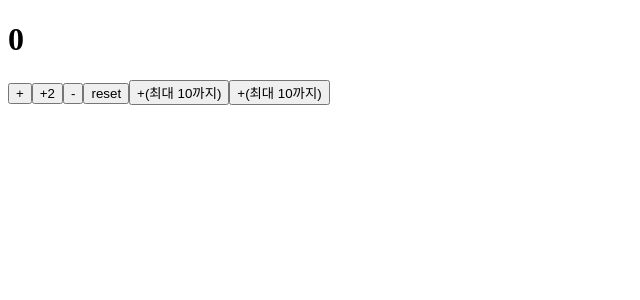
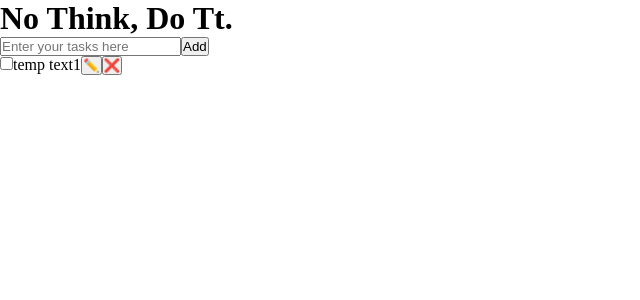
Before and after one commit to GitJiYeon/Programming_study, a React (Vite) app: page / in a window 1280 px wide. Shown: the top 300 px of the page, without its empty margins (0-640 px from the left). Built offline with nearby package versions, Linux system fonts and the light colour scheme.

Commit message:
TodoListApp reset.css

```diff
--- a/src/main.jsx
+++ b/src/main.jsx
@@ -1,10 +1,12 @@
+//https://pogramming-study.s2436.workers.dev/
 import { StrictMode } from 'react'
 import { createRoot } from 'react-dom/client'
 //import './index.css'
-import CounterApp from './CounterApp.jsx'
+import "./reset.css";
+import TodoListApp from './TodoList.jsx'
 
 createRoot(document.getElementById('root')).render(
   <StrictMode>
-    <CounterApp />
+    <TodoListApp />
   </StrictMode>,
 )
--- /dev/null
+++ b/src/reset.css
@@ -0,0 +1,9 @@
+*{
+    margin: 0;
+    padding: 0;
+    box-sizing: border-box;
+}
+
+ul{
+    list-style: none;
+}
```
